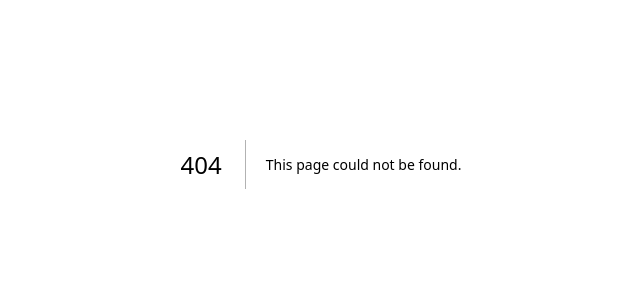
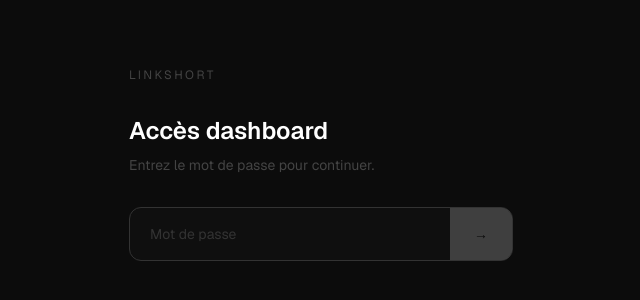
Before and after one commit to lesdavils/link-shortener, a Next.js app: page /login in a window 1280 px wide. Before the commit this address had no page. Shown: the part 236-536 px from the top of the page, without its empty margins (319-959 px from the left). Built offline with nearby package versions, Linux system fonts and the light colour scheme.

Commit message:
feat: protection dashboard par mot de passe

```diff
--- /dev/null
+++ b/app/api/auth/route.ts
@@ -0,0 +1,19 @@
+import { NextRequest, NextResponse } from 'next/server'
+
+export async function POST(request: NextRequest) {
+  const { password } = await request.json()
+
+  if (password !== process.env.DASHBOARD_PASSWORD) {
+    return NextResponse.json({ error: 'Mot de passe incorrect' }, { status: 401 })
+  }
+
+  const response = NextResponse.json({ ok: true })
+  response.cookies.set('dashboard_token', password, {
+    httpOnly: true,
+    sameSite: 'lax',
+    path: '/',
+    maxAge: 60 * 60 * 24 * 30, // 30 jours
+  })
+
+  return response
+}
--- /dev/null
+++ b/app/login/page.tsx
@@ -0,0 +1,76 @@
+'use client'
+
+import { useState, Suspense } from 'react'
+import { useRouter, useSearchParams } from 'next/navigation'
+
+function LoginForm() {
+  const [password, setPassword] = useState('')
+  const [error, setError] = useState('')
+  const [loading, setLoading] = useState(false)
+  const router = useRouter()
+  const searchParams = useSearchParams()
+
+  const submit = async () => {
+    if (!password) return
+    setError('')
+    setLoading(true)
+
+    const res = await fetch('/api/auth', {
+      method: 'POST',
+      headers: { 'Content-Type': 'application/json' },
+      body: JSON.stringify({ password }),
+    })
+
+    setLoading(false)
+
+    if (!res.ok) {
+      setError('Mot de passe incorrect')
+      return
+    }
+
+    const from = searchParams.get('from') ?? '/dashboard'
+    router.push(from)
+  }
+
+  return (
+    <div className="min-h-screen bg-[#0c0c0c] text-[#e8e8e8] flex items-center justify-center px-4">
+      <div className="w-full max-w-sm">
+        <p className="text-xs text-[#444] tracking-[0.2em] uppercase mb-8">LinkShort</p>
+
+        <h1 className="text-2xl font-semibold text-white mb-2">Accès dashboard</h1>
+        <p className="text-sm text-[#444] mb-8">Entrez le mot de passe pour continuer.</p>
+
+        <div className="flex border border-[#222] rounded-xl overflow-hidden bg-[#0f0f0f] focus-within:border-[#333] transition-colors">
+          <input
+            type="password"
+            value={password}
+            onChange={(e) => setPassword(e.target.value)}
+            onKeyDown={(e) => e.key === 'Enter' && submit()}
+            placeholder="Mot de passe"
+            autoFocus
+            className="flex-1 bg-transparent px-5 py-4 text-sm focus:outline-none placeholder-[#333] text-[#e8e8e8]"
+          />
+          <button
+            onClick={submit}
+            disabled={loading || !password}
+            className="bg-white text-black px-6 py-4 text-sm font-semibold hover:bg-[#e8e8e8] disabled:opacity-20 disabled:cursor-not-allowed transition-colors shrink-0"
+          >
+            {loading ? '...' : '→'}
+          </button>
+        </div>
+
+        {error && (
+          <p className="mt-3 text-xs text-red-500/80">{error}</p>
+        )}
+      </div>
+    </div>
+  )
+}
+
+export default function LoginPage() {
+  return (
+    <Suspense>
+      <LoginForm />
+    </Suspense>
+  )
+}
--- /dev/null
+++ b/middleware.ts
@@ -0,0 +1,18 @@
+import { NextRequest, NextResponse } from 'next/server'
+
+export function middleware(request: NextRequest) {
+  const token = request.cookies.get('dashboard_token')?.value
+  const expected = process.env.DASHBOARD_PASSWORD
+
+  if (token !== expected) {
+    const loginUrl = new URL('/login', request.url)
+    loginUrl.searchParams.set('from', request.nextUrl.pathname)
+    return NextResponse.redirect(loginUrl)
+  }
+
+  return NextResponse.next()
+}
+
+export const config = {
+  matcher: ['/dashboard'],
+}
```
